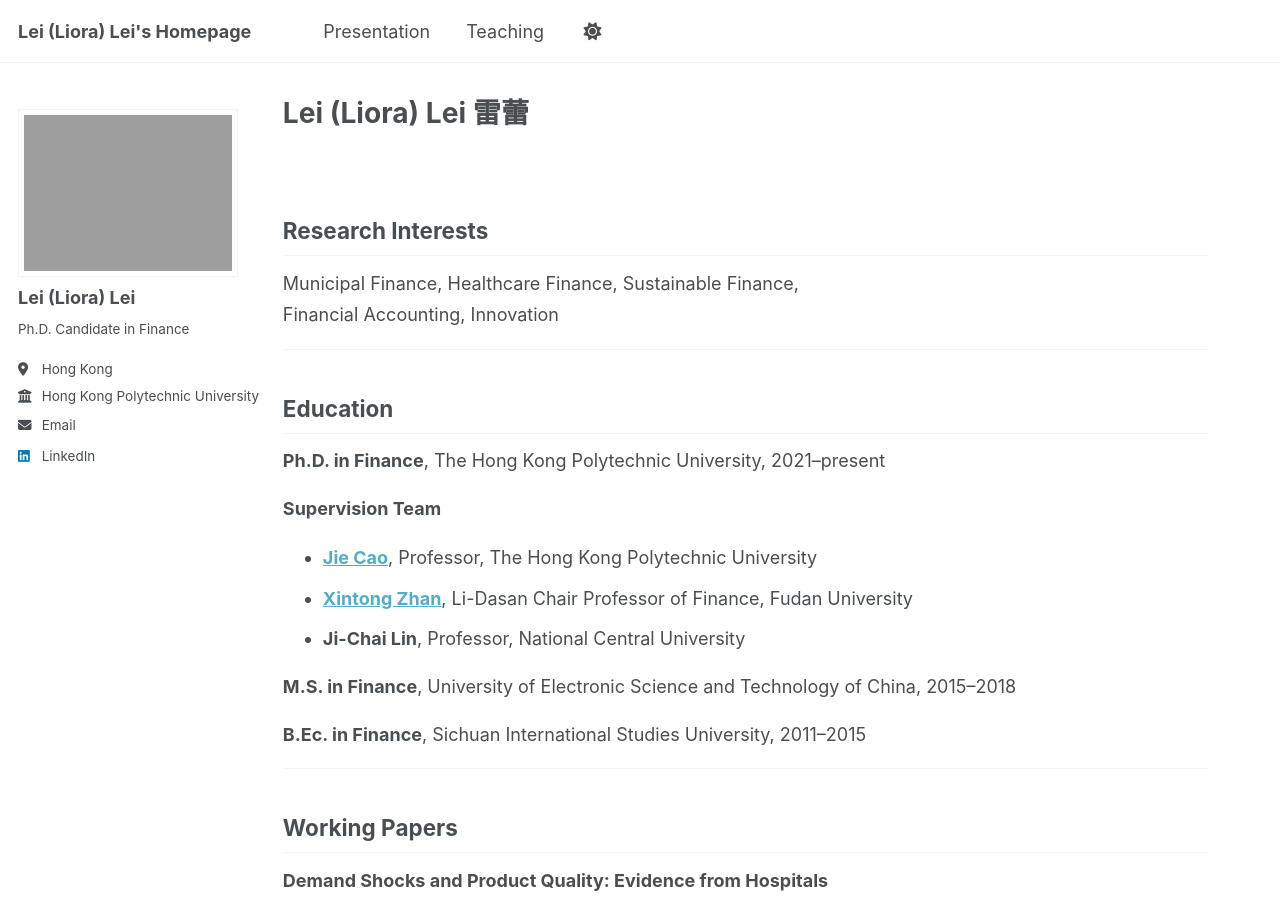
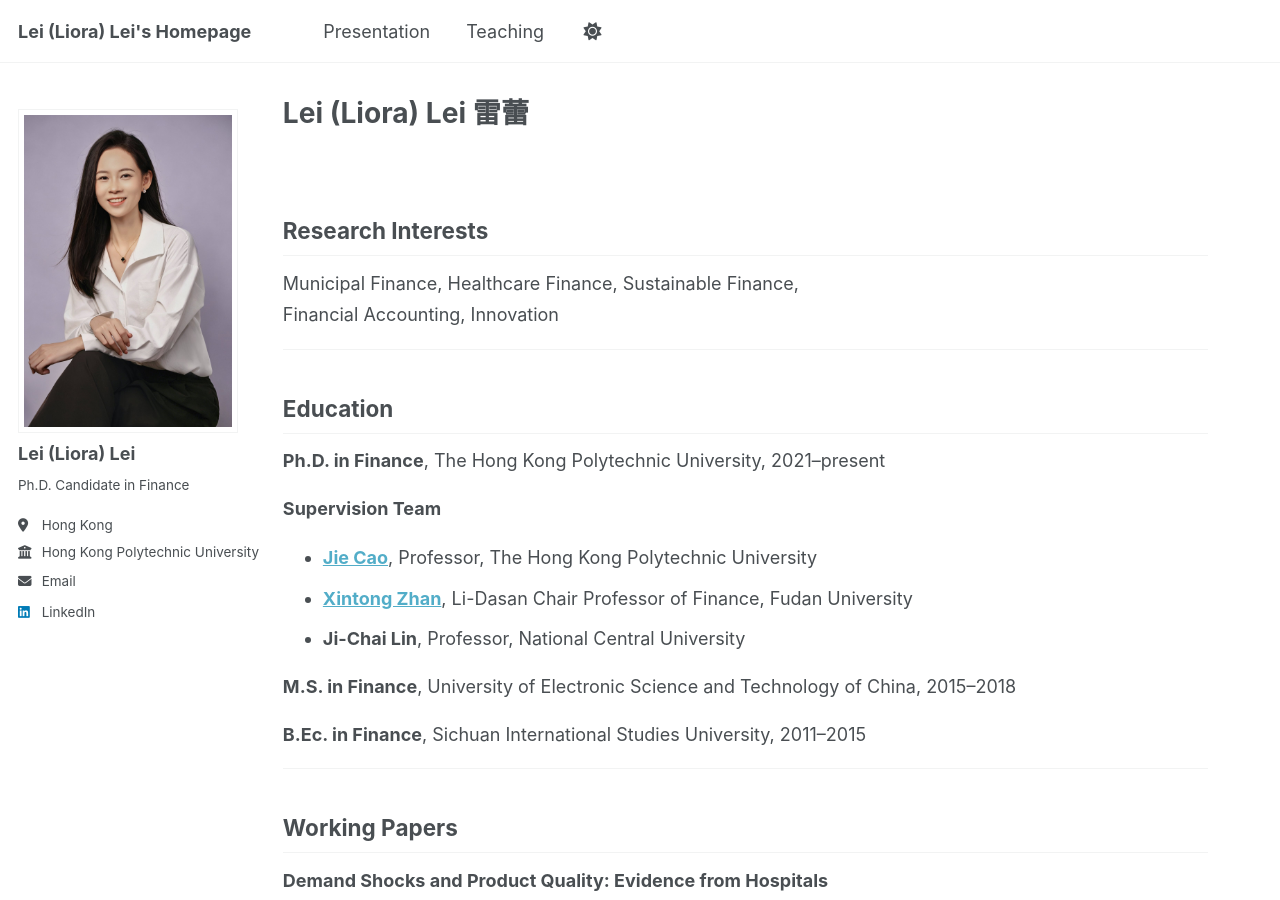
Before and after one commit to Liora-Lei/Lei-Lei, a Jekyll site: the page built from _pages/about.md, in a window 1280 px wide and 900 px high. Built offline with Jekyll 4.4.1, drawn with Linux system fonts in a browser that asks for light colours; a script that is not in the unit is left out.

Commit message:
Update profile photo

```diff
--- a/_config.yml
+++ b/_config.yml
@@ -22,7 +22,7 @@ repository               : "liora-lei/Lei-Lei"
 #               Additional customization can be done by editing /_includes/author-profile.html
 author:
   # Biographic information
-  avatar           : "Personal Image2a.jpg"
+  avatar           : "liora-profile-2026.jpg"
   name             : "Lei (Liora) Lei"
   pronouns         : # example: "she/her"
   bio              : "Ph.D. Candidate in Finance"
```
Also changed, not shown: images/liora-profile-2026.jpg (added).
